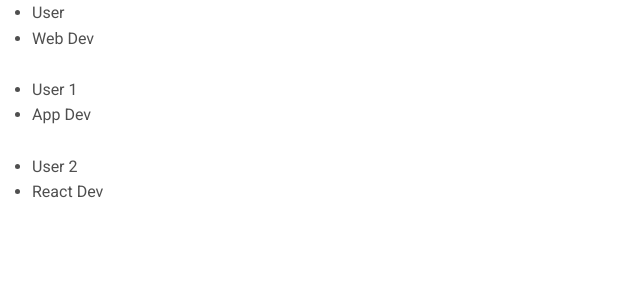
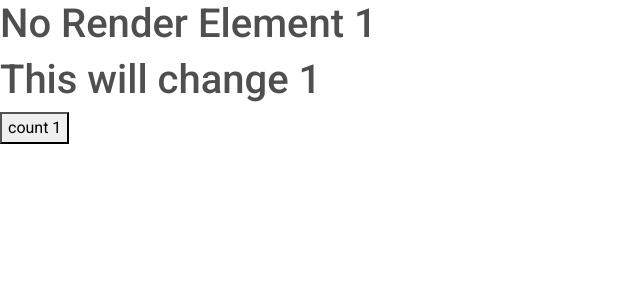
Before and after one commit to lata-makdiya/my-app, a React (Create React App) app: page / in a window 1280 px wide. Shown: the top 300 px of the page, without its empty margins (0-640 px from the left). Built offline with nearby package versions, Linux system fonts and the light colour scheme.

Commit message:
use memo hook

```diff
--- a/src/practice/Practice.js
+++ b/src/practice/Practice.js
@@ -13,6 +13,7 @@ import ListAndKeyComponent from "./ListAndKeyComponent";
 import Fragment from './TestFragment';
 import ForwardRefComponent from "./hook/Form";
 import StyleComponent from "./hook/Form";
+import UseMemoComponent from "./hook/useMemo/UseMemoComponent";
 
 
 function Practice() {
@@ -72,12 +73,13 @@ function Practice() {
     // <FunctionHookComponent />
     // <UseRefComponent />
     // <Form/>
-    <ListAndKeyComponent />
+    // <ListAndKeyComponent />
     // <Form/>
     // <FormWithRef/>
     // <StyleComponent/>
     // <ForwardRefComponent />
     // <Fragment/>
+    <UseMemoComponent/>
   );
 }
 
--- a/src/practice/hook/useContext/ChildComponent.js
+++ b/src/practice/hook/useContext/ChildComponent.js
@@ -2,19 +2,16 @@ import { useState, createContext, useContext } from "react";
 import { UserContext } from './UseContextHookComponent';
 
 export default function ChildComponent() {
-    const user = useContext(UserContext);
-    let getData;
-
-    function appendData() {
-        getData = 'Child Component';
-        console.log('click');
-    }
+    // const user = useContext(UserContext);
+    const {userData, getDataFromChild} = useContext(UserContext);
+    let data = 'Data from child component';
 
     return (
         <>
             {/* <h2>{`Hello ${user} again!`}</h2> */}
+            <h2>{`Hello ${userData} from child component!`}</h2>
             <h3>Child Component</h3>
-            <button onClick={appendData}>click Here</button>
+            <button onClick={() => getDataFromChild(data)}>click Here</button>
         </>
     );
 }
--- a/src/practice/hook/useContext/UseContextHookComponent.js
+++ b/src/practice/hook/useContext/UseContextHookComponent.js
@@ -12,7 +12,7 @@ export default function UseContextHookComponent() {
   return (
     <>
       {/* <UserContext.Provider value={user}> */}
-      <UserContext.Provider value={{getData: getDataFromChild}}>
+      <UserContext.Provider value={{ userData: user, getDataFromChild: getDataFromChild }}>
         <h1>{`Hello ${user}!`}</h1>
         <ChildComponent />
       </UserContext.Provider>
--- /dev/null
+++ b/src/practice/hook/useMemo/UseMemoComponent.js
@@ -0,0 +1,24 @@
+import React, {useState, useMemo, useEffect} from 'react'
+
+export default function UseMemoComponent() {
+    const [count, setCount] = useState(1);
+
+
+    let countIncrease = () => {
+        setCount(count + 1);
+    }
+
+     let stopRender = useMemo(() => {
+         return (
+            <h1>No Render Element {count}</h1>
+         )
+     }, [])
+
+    return (
+        <>
+        {stopRender}
+        <h1>This will change {count}</h1>
+            <button onClick={countIncrease}>count {count}</button>
+        </>
+    )
+}
```
